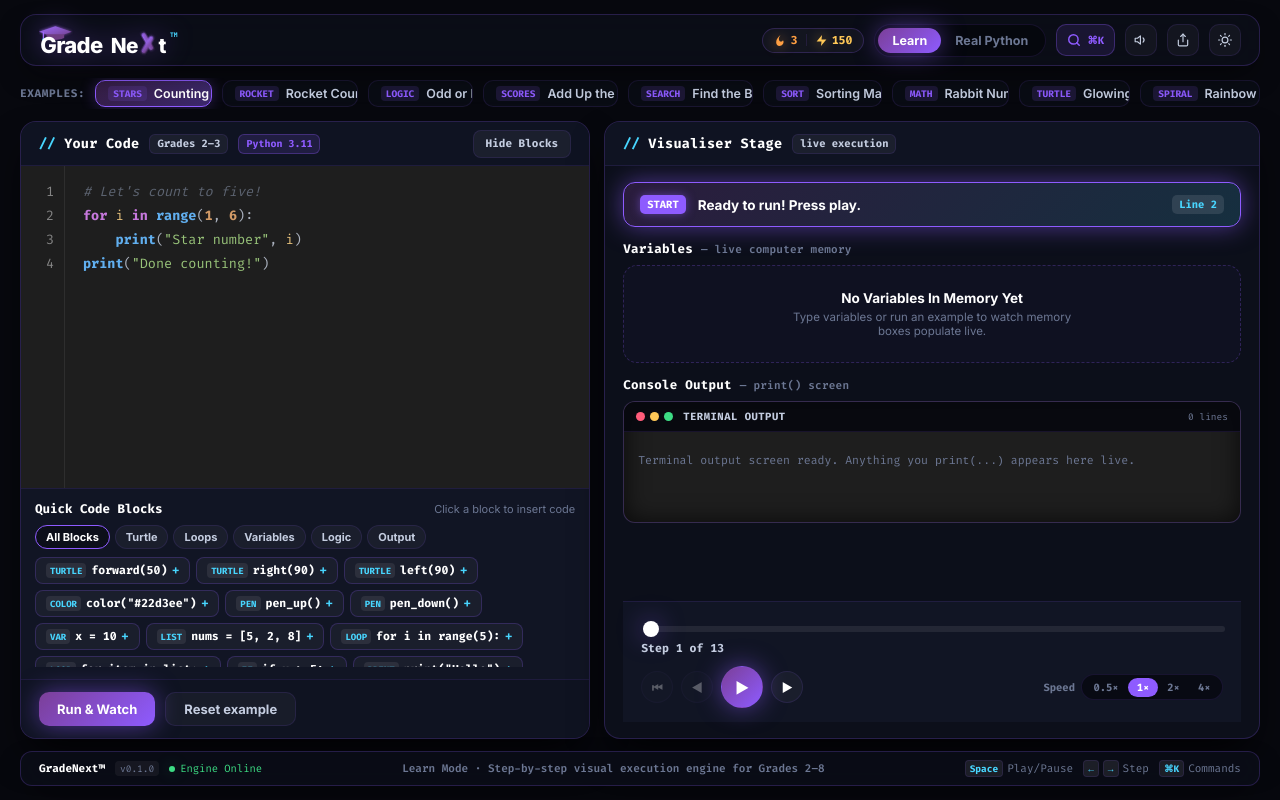
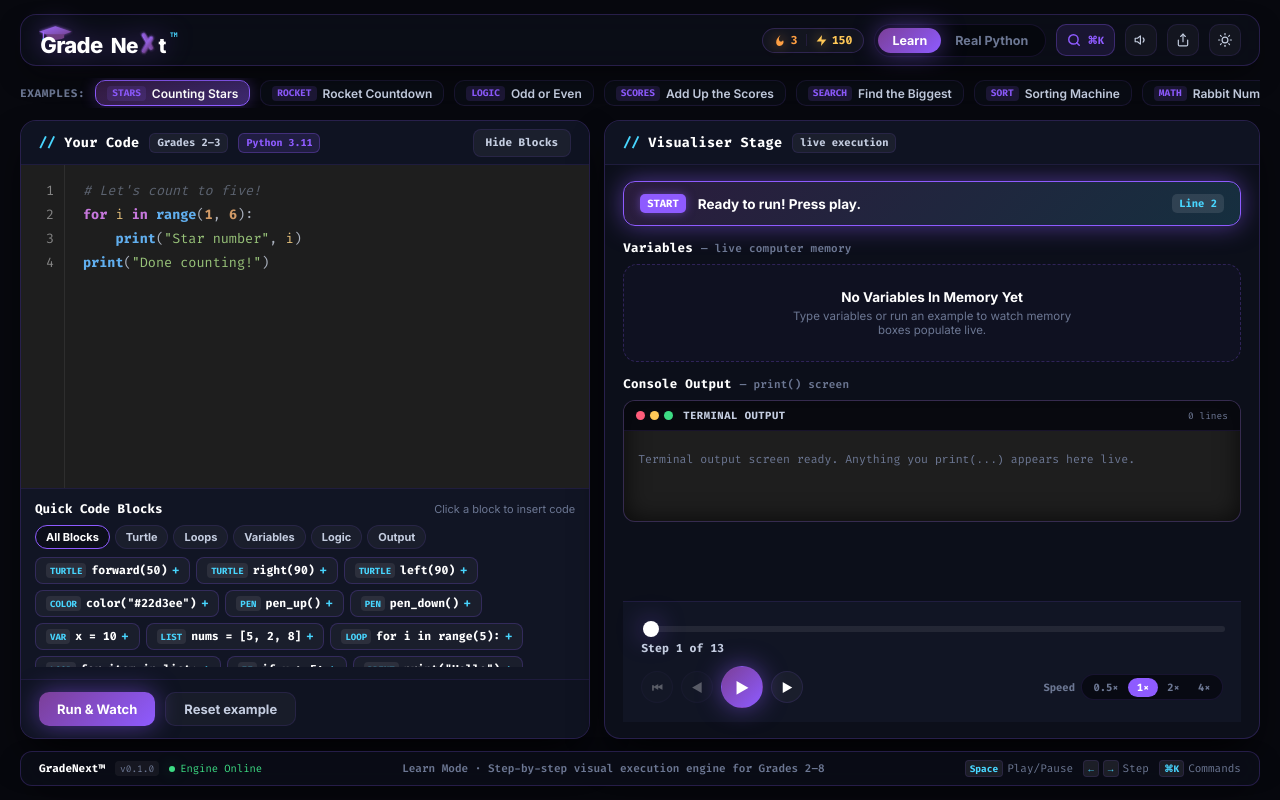
Before and after one commit to Framework7000/Visualizer, a React (Vite) app: page / in a window 1280 px wide. Built offline with nearby package versions, Linux system fonts and the light colour scheme.

Commit message:
fix: Prevent text truncation on example chips by adding flex-shrink: 0

```diff
--- a/src/styles.css
+++ b/src/styles.css
@@ -311,20 +311,22 @@ button {
   text-transform: uppercase;
   letter-spacing: 0.06em;
   white-space: nowrap;
+  flex-shrink: 0;
 }
 
 .chip {
   display: inline-flex;
   align-items: center;
-  gap: 7px;
-  padding: 5px 12px;
+  gap: 6px;
+  padding: 4.5px 11px;
   border-radius: 10px;
   background: rgba(12, 15, 26, 0.6);
   border: 1px solid var(--border-glass);
   color: var(--ink-secondary);
-  font-size: 12.5px;
+  font-size: 12px;
   font-weight: 600;
   white-space: nowrap;
+  flex-shrink: 0;
   position: relative;
   overflow: hidden;
   transition: all 0.2s cubic-bezier(0.16, 1, 0.3, 1);
```
